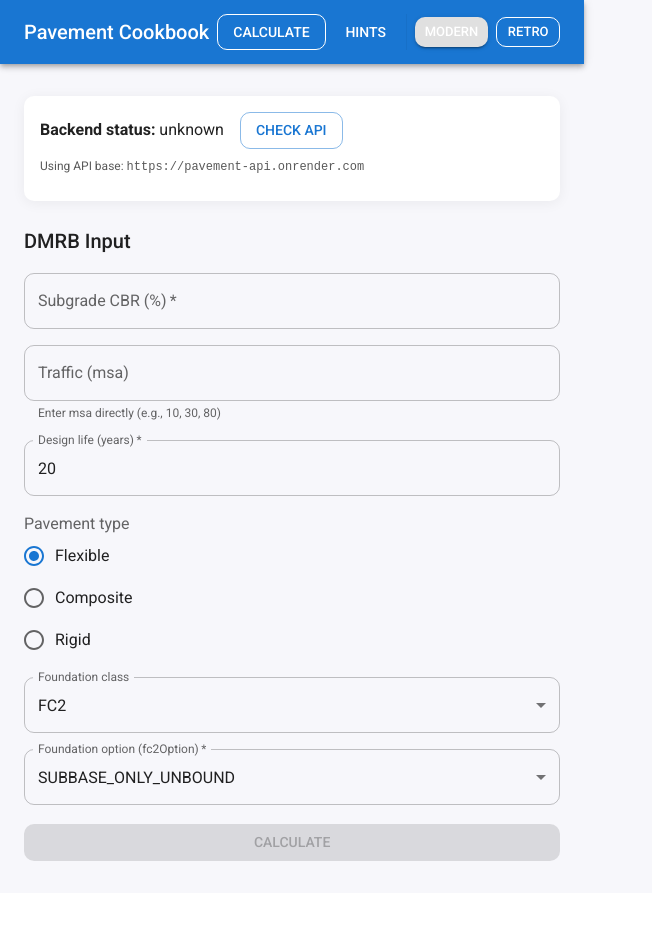
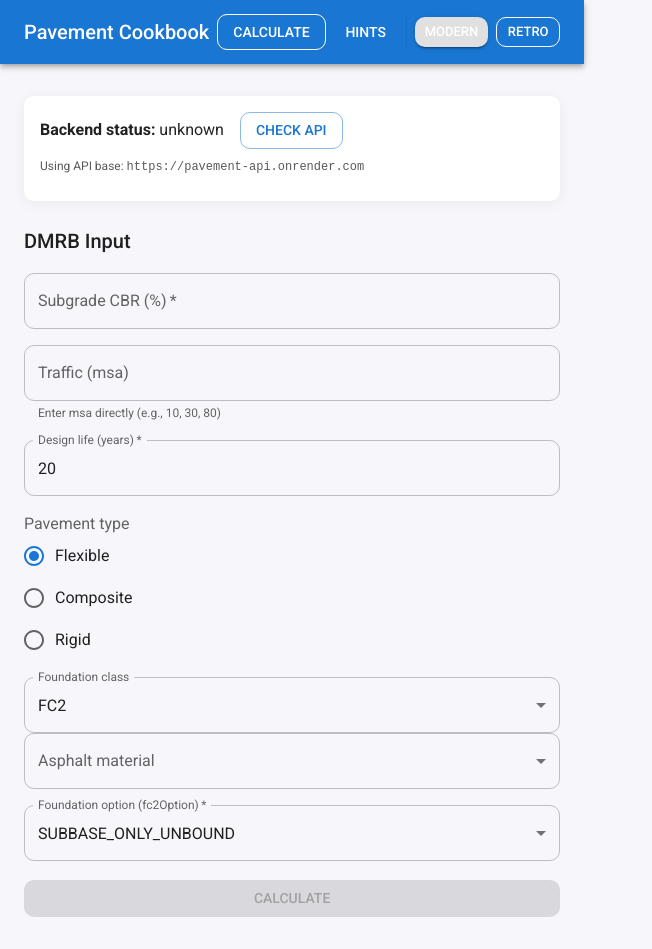
Before and after one commit to olivercook1/thepavementcookbook, a React (Vite) app in the folder pavement-ui/: page / in a window 1280 px wide. Shown: the whole page, without its empty margins (0-652 px from the left). Before the commit the page ends 893 px from the top, so only its background shows below. Built offline with nearby package versions, Linux system fonts and the light colour scheme.

Commit message:
feat(ui): MSA input + foundation class + asphalt material

```diff
--- a/pavement-ui/src/components/CalcForm.jsx
+++ b/pavement-ui/src/components/CalcForm.jsx
@@ -77,6 +77,23 @@ export default function CalcForm({
     <MenuItem value="FC3">FC3</MenuItem>
     <MenuItem value="FC4">FC4</MenuItem>
   </Select>
+  <FormControl fullWidth>
+  <InputLabel id="mat-label">Asphalt material</InputLabel>
+  <Select
+    labelId="mat-label"
+    id="asphaltMaterial"
+    name="asphaltMaterial"
+    label="Asphalt material"
+    value={form.asphaltMaterial ?? ""}
+    onChange={onChange}
+    onBlur={onBlur}
+  >
+    <MenuItem value="">HBGM path (use Eq 2.24)</MenuItem>
+    <MenuItem value="AC_40_60">Asphalt base – AC 40/60</MenuItem>
+    <MenuItem value="EME2">Asphalt base – EME2</MenuItem>
+  </Select>
+</FormControl>
+
 </FormControl>
 
 
--- a/pavement-ui/src/pages/DesignCalc.jsx
+++ b/pavement-ui/src/pages/DesignCalc.jsx
@@ -11,9 +11,10 @@ import { API_BASE, httpText } from "../api/http";
 
 
 export default function DesignCalc() {
-  const [form, setForm] = useState({
+    const [form, setForm] = useState({
     cbr: "", msa: "", designLife: "20", pavementType: "flexible",
-   foundationClass: "FC2",
+    foundationClass: "FC2",
+    asphaltMaterial: "", // "", "AC_40_60", or "EME2"
      fc2Option: "SUBBASE_ONLY_UNBOUND",
    });
 
@@ -74,6 +75,7 @@ export default function DesignCalc() {
         designLife: Number(form.designLife),
         pavementType: form.pavementType,
         foundationClass: form.foundationClass,
+        asphaltMaterial: form.asphaltMaterial || undefined, // omit when blank -> HBGM path
         fc2Option: form.fc2Option,
 
       };
```
